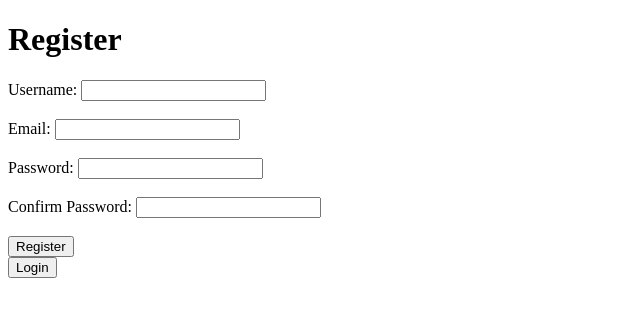
After one commit to DanielKrejska/gamebler, a PHP site: page /register.php in a window 1280 px wide. The commit adds this page. Shown: the top 317 px of the page, without its empty margins (0-640 px from the left). Run offline with PHP 8.4, Linux system fonts and the light colour scheme.

Commit message:
concept of the website

```diff
--- a/index.html
+++ b/index.php
@@ -7,5 +7,9 @@
 </head>
 <body>
     <h1>Hello Gambler!</h1>
+    <?php
+        header("Location: login.php");
+    exit;
+    ?>
 </body>
 </html>
--- /dev/null
+++ b/register.php
@@ -0,0 +1,27 @@
+<!DOCTYPE html>
+<html lang="en">
+<head>
+    <meta charset="UTF-8">
+    <meta name="viewport" content="width=device-width, initial-scale=1.0">
+    <title>Register</title>
+</head>
+<body>
+    <h1>Register</h1>
+    <form action="#" method="post">
+        <label for="username">Username:</label>
+        <input type="text" id="username" name="username" required><br><br>
+
+        <label for="email">Email:</label>
+        <input type="email" id="email" name="email" required><br><br>
+
+        <label for="password">Password:</label>
+        <input type="password" id="password" name="password" required><br><br>
+
+        <label for="confirm_password">Confirm Password:</label>
+        <input type="password" id="confirm_password" name="confirm_password" required><br><br>
+
+        <button type="submit">Register</button>
+    </form>
+    <button onclick="window.location.href='login.php'">Login</button>
+</body>
+</html>
```
Also changed, not shown: home.php (added, +12 -0 lines), login.php (added, +21 -0 lines).
